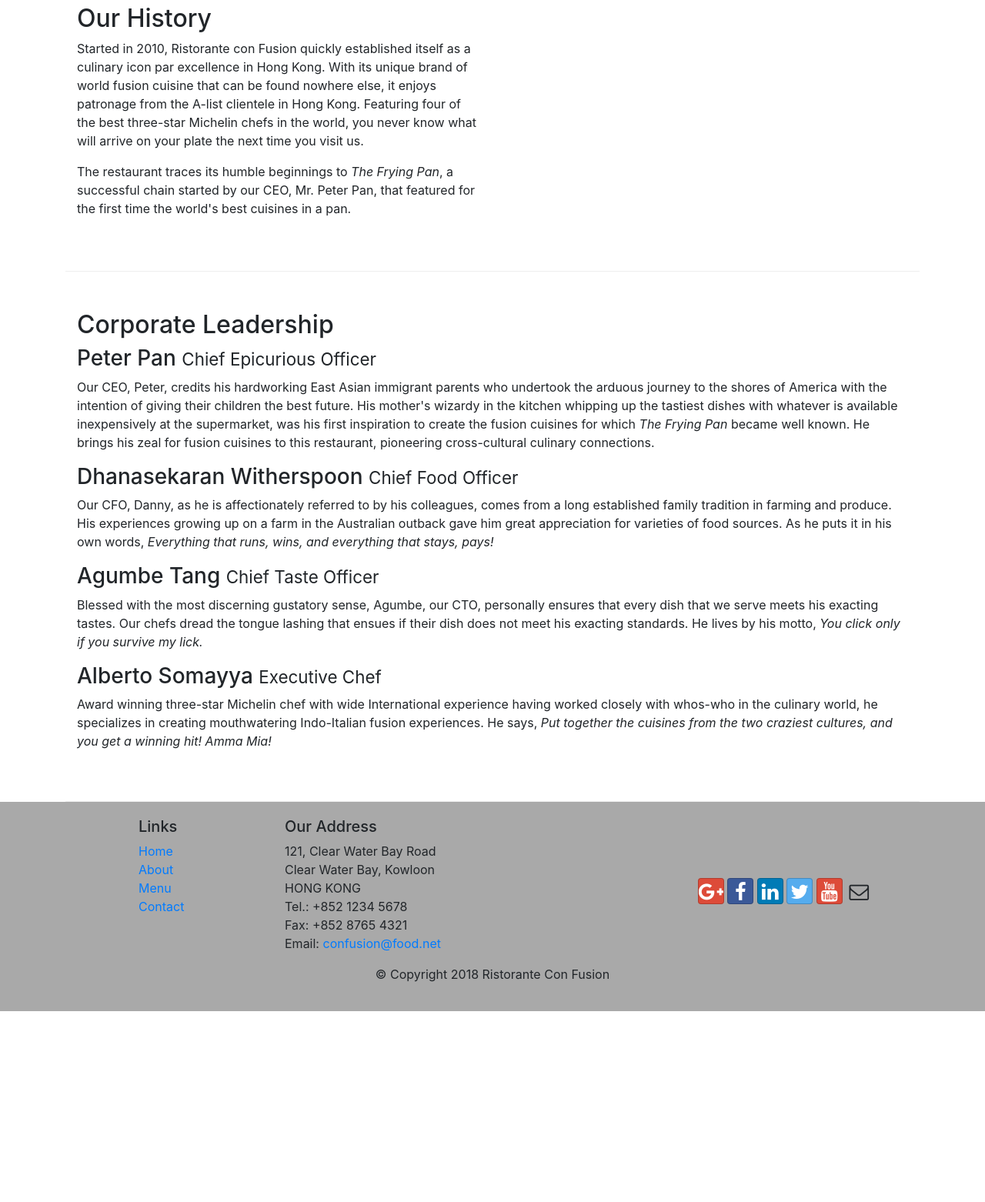
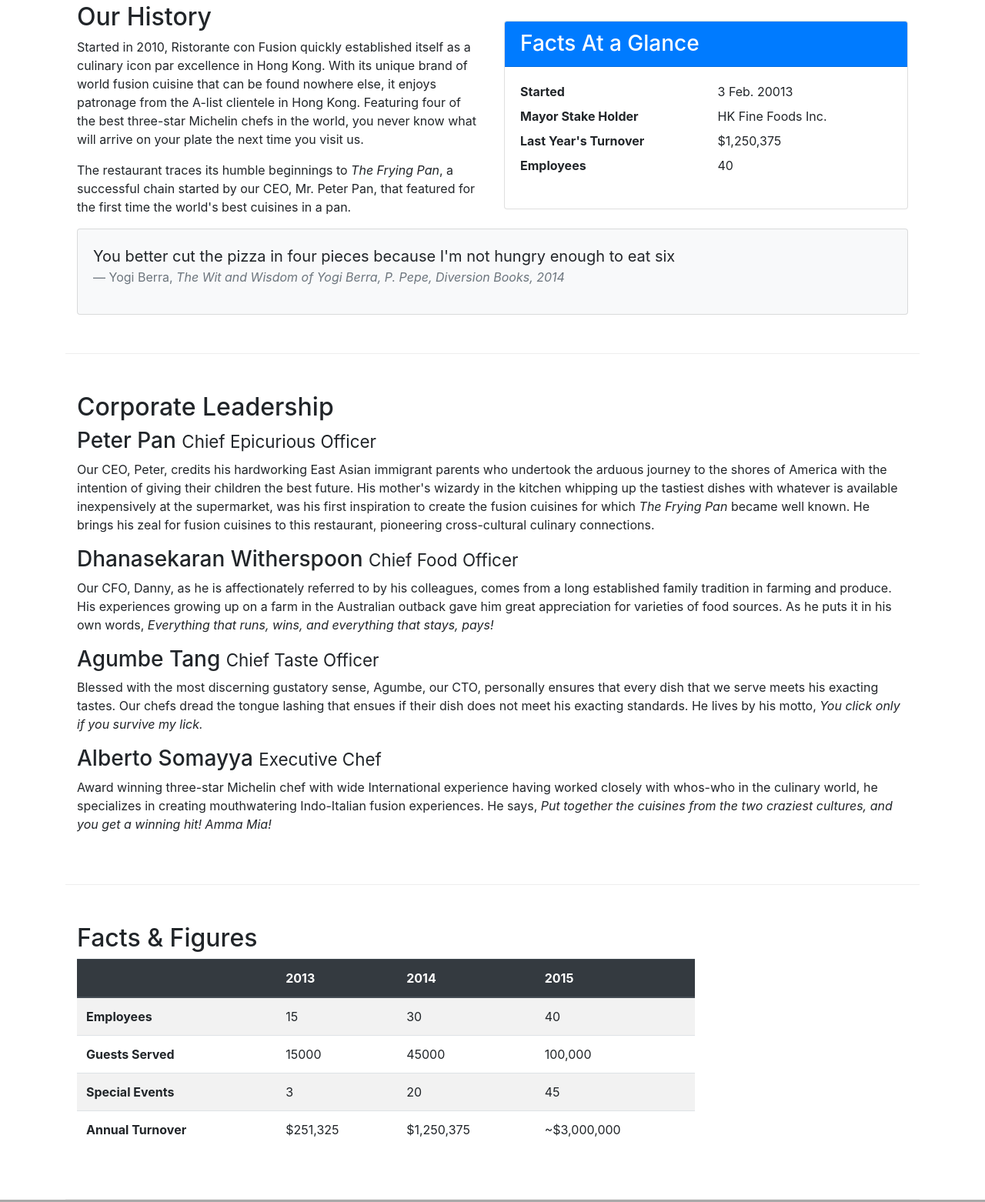
Before and after one commit to jpalcalde/conFusion, a website: page aboutus.html in a window 1280 px wide. Shown: the part 488-2050 px from the top of the page at 77% size. Before the commit the page ends 1802 px from the top, so only its background shows below. Drawn offline with nearby package versions, Linux system fonts and the light colour scheme.

Commit message:
Tables and Cards

```diff
--- a/aboutus.html
+++ b/aboutus.html
@@ -61,6 +61,31 @@
                 <p>The restaurant traces its humble beginnings to <em>The Frying Pan</em>, a successful chain started by our CEO, Mr. Peter Pan, that featured for the first time the world's best cuisines in a pan.</p>
             </div>
             <div class="col col-sm col-xl">
+                <div class="card">
+                    <h3 class="card-header bg-primary text-white">Facts At a Glance</h3>
+                    <div class="card-body">
+                        <dl class="row">
+                            <dt class="col-6">Started</dt>
+                            <dd class="col-6">3 Feb. 20013</dd>
+                            <dt class="col-6">Mayor Stake Holder</dt>
+                            <dd class="col-6">HK Fine Foods Inc.</dd>
+                            <dt class="col-6">Last Year's Turnover</dt>
+                            <dd class="col-6">$1,250,375</dd>
+                            <dt class="col-6">Employees</dt>
+                            <dd class="col-6">40</dd>
+                        </dl>
+                    </div>
+                </div>
+            </div>
+            <div class="col-12">
+                <div class="card card-body bg-light">
+                    <blockquote class="blockquote">
+                        <p class="mb-0">You better cut the pizza in four pieces because I'm not hungry enough to eat six</p>
+                        <footer class="blockquote-footer">Yogi Berra,
+                            <cite title="Source Title">The Wit and Wisdom of Yogi Berra, P. Pepe, Diversion Books, 2014</cite>
+                        </footer>
+                    </blockquote>
+                </div>
             </div>
         </div>
 
@@ -76,7 +101,50 @@
                 <h3>Alberto Somayya <small>Executive Chef</small></h3>
                 <p class="d-none d-sm-block">Award winning three-star Michelin chef with wide International experience having worked closely with whos-who in the culinary world, he specializes in creating mouthwatering Indo-Italian fusion experiences. He says, <em>Put together the cuisines from the two craziest cultures, and you get a winning hit! Amma Mia!</em></p>
             </div>
-       </div>
+        </div>
+        <div class="row row-content">
+            <div class="col-12 col-sm-9">
+                <h2>Facts &amp; Figures</h2>
+                <div class="table-responsive">
+                    <table class="table table-striped">
+                        <thead class="thead-dark">
+                            <tr>
+                                <th>&nbsp;</th>
+                                <th>2013</th>
+                                <th>2014</th>
+                                <th>2015</th>
+                            </tr>
+                        </thead>
+                        <tbody>
+                            <tr>
+                                <th>Employees</th>
+                                <td>15</td>
+                                <td>30</td>
+                                <td>40</td>
+                            </tr>
+                            <tr>
+                                <th>Guests Served</th>
+                                <td>15000</td>
+                                <td>45000</td>
+                                <td>100,000</td>
+                            </tr>
+                            <tr>
+                                <th>Special Events</th>
+                                <td>3</td>
+                                <td>20</td>
+                                <td>45</td>
+                            </tr>
+                            <tr>
+                                <th>Annual Turnover</th>
+                                <td>$251,325</td>
+                                <td>$1,250,375</td>
+                                <td>~$3,000,000</td>
+                            </tr>
+                        </tbody>
+                    </table>
+                </div>
+            </div>
+        </div>
 
     </div>
 
@@ -121,13 +189,10 @@
            </div>
         </div>
     </footer>
-
-    <!-- build:js js/main.js -->
-    <script src="node_modules/jquery/dist/jquery.min.js"></script>
-    <script src="node_modules/tether/dist/js/tether.min.js"></script>
+    <!-- jQuery first, then Popper.js, then Bootstrap JS. -->
+    <script src="node_modules/jquery/dist/jquery.slim.min.js"></script>
+    <script src="node_modules/popper.js/dist/umd/popper.min.js"></script>
     <script src="node_modules/bootstrap/dist/js/bootstrap.min.js"></script>
-    <script src="scripts/app.js"></script>
-    <!-- endbuild -->
 </body>
 
 </html>
```
